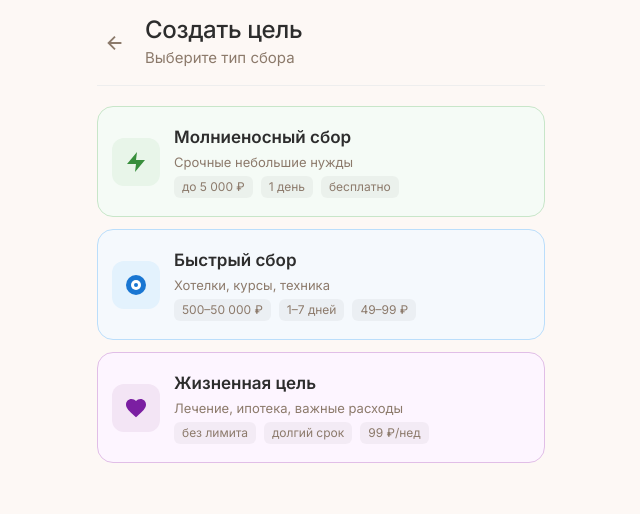
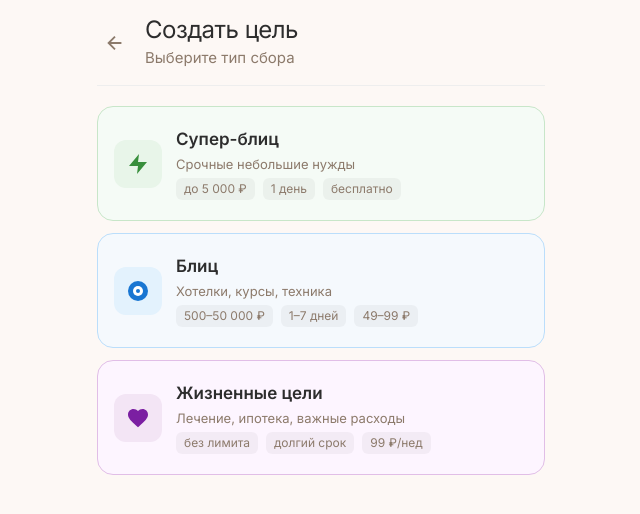
Before and after one commit to Catsik23/pomogay, a Flask app: page /goals/choose in a window 1280 px wide. Shown: the top 514 px of the page, without its empty margins (319-959 px from the left). Run offline with Flask 3, Linux system fonts and the light colour scheme; a user stored in the database is signed in.

Commit message:
fix: названия, шире кнопки, мягкий шрифт

```diff
--- a/templates/choose_goal_type.html
+++ b/templates/choose_goal_type.html
@@ -33,7 +33,7 @@
         .back-arrow:active { background: #f0f0f0; }
         .header-text h1 {
             font-size: 24px;
-            font-weight: 500;
+            font-weight: 450;
             margin: 0;
             line-height: 1.2;
             color: var(--text);
@@ -49,13 +49,13 @@
             display: flex;
             align-items: center;
             gap: 14px;
-            padding: 18px 14px;
+            padding: 20px 16px;
             border-radius: 16px;
             margin-bottom: 12px;
             text-decoration: none;
             color: var(--text);
             transition: transform 0.1s, opacity 0.15s;
-            min-height: 72px;
+            min-height: 76px;
         }
         .option:active {
             transform: scale(0.98);
@@ -89,7 +89,7 @@
                 <svg width="22" height="22" viewBox="0 0 24 24" fill="none" stroke="currentColor" stroke-width="2"><path d="M19 12H5M12 19l-7-7 7-7"/></svg>
             </a>
             <div class="header-text">
-                <h1>Создать цель</h1>
+                <h1 style="font-weight:400;letter-spacing:-0.5px;">Создать цель</h1>
                 <p>Выберите тип сбора</p>
             </div>
         </div>
@@ -99,7 +99,7 @@
                 <svg width="24" height="24" viewBox="0 0 24 24" fill="#388E3C"><path d="M13 2L3 14h9l-1 8 10-12h-9l1-8z"/></svg>
             </div>
             <div>
-                <div class="option-title">Молниеносный сбор</div>
+                <div class="option-title">Супер-блиц</div>
                 <div class="option-desc">Срочные небольшие нужды</div>
                 <div class="option-meta"><span>до 5 000 ₽</span><span>1 день</span><span>бесплатно</span></div>
             </div>
@@ -110,7 +110,7 @@
                 <svg width="24" height="24" viewBox="0 0 24 24" fill="#1976D2"><circle cx="12" cy="12" r="10"/><circle cx="12" cy="12" r="5" fill="white"/><circle cx="12" cy="12" r="2" fill="#1976D2"/></svg>
             </div>
             <div>
-                <div class="option-title">Быстрый сбор</div>
+                <div class="option-title">Блиц</div>
                 <div class="option-desc">Хотелки, курсы, техника</div>
                 <div class="option-meta"><span>500–50 000 ₽</span><span>1–7 дней</span><span>49–99 ₽</span></div>
             </div>
@@ -121,7 +121,7 @@
                 <svg width="24" height="24" viewBox="0 0 24 24" fill="#7B1FA2"><path d="M12 21.35l-1.45-1.32C5.4 15.36 2 12.28 2 8.5 2 5.42 4.42 3 7.5 3c1.74 0 3.41.81 4.5 2.09C13.09 3.81 14.76 3 16.5 3 19.58 3 22 5.42 22 8.5c0 3.78-3.4 6.86-8.55 11.54L12 21.35z"/></svg>
             </div>
             <div>
-                <div class="option-title">Жизненная цель</div>
+                <div class="option-title">Жизненные цели</div>
                 <div class="option-desc">Лечение, ипотека, важные расходы</div>
                 <div class="option-meta"><span>без лимита</span><span>долгий срок</span><span>99 ₽/нед</span></div>
             </div>
```
